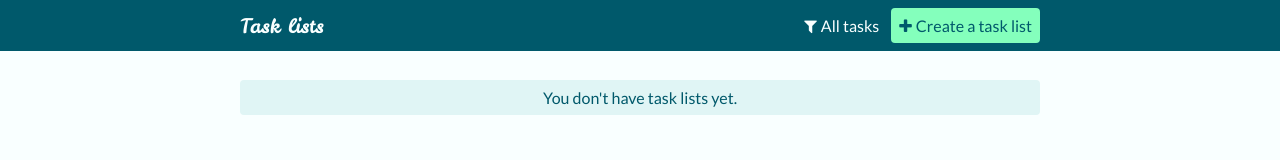
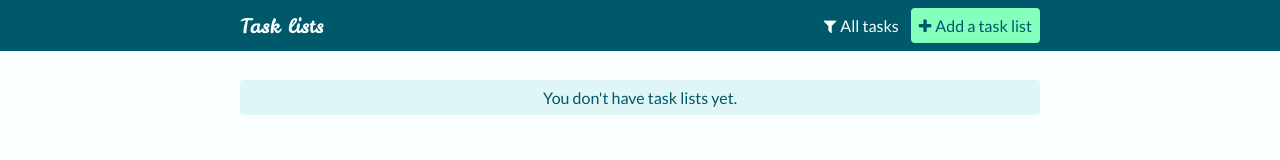
Before and after one commit to Miroaleksis/tasklistapp, a plain HTML site: page index.html in a window 1280 px wide. Drawn offline with Linux system fonts and the light colour scheme.

Commit message:
Update index.html

```diff
--- a/index.html
+++ b/index.html
@@ -15,7 +15,7 @@
 		<div class="headerrow">
 			<h1>Task lists</h1>
 			<button class="filter" data-state="All tasks" aria-live="polite" aria-description="filter">All tasks</button>
-			<button id="createList">Create a task list</button>
+			<button id="createList">Add a task list</button>
 		</div>
 	</header>
 	<main>
```
